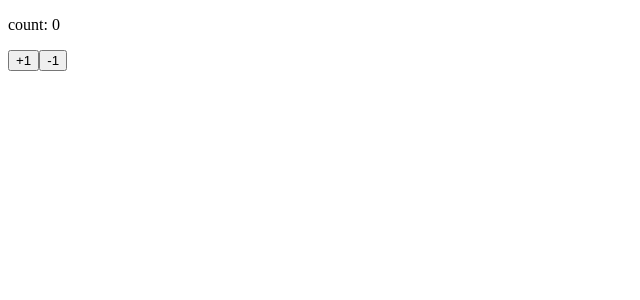
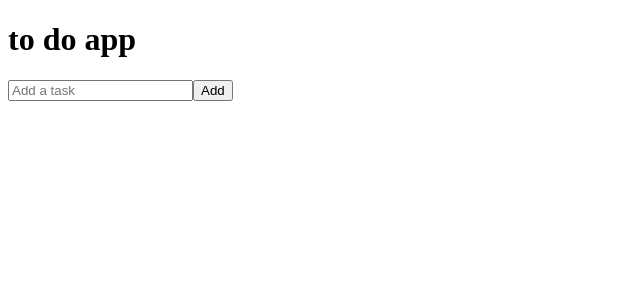
Before and after one commit to 72sevenzy2/react.ts-learning, a React (Vite) app in the folder react.ts/: page / in a window 1280 px wide. Shown: the top 300 px of the page, without its empty margins (0-640 px from the left). Built offline with nearby package versions, Linux system fonts and the light colour scheme.

Commit message:
added yml files for documentations | remade todo app

```diff
--- a/react.ts/src/App.tsx
+++ b/react.ts/src/App.tsx
@@ -5,7 +5,7 @@ import Todoapp from "./components/todo.tsx";
 function App() {
   return (
     <>
-      <Counter></Counter>
+      <Todoapp></Todoapp>
     </>
   )
 }
--- a/react.ts/src/components/todo.tsx
+++ b/react.ts/src/components/todo.tsx
@@ -2,12 +2,12 @@ import React, { useState, useReducer, type JSX } from "react";
 import submitconfig from "../config/submit";
 
 interface Todo { text: string; id: number; }
-interface Addac { type: "add"; payload: string; }
-interface Delac { type: "delete"; payload: number; }
+interface deltodo { type: "delete"; payload: number }
+interface addtodo { type: "add"; payload: string }
 
-type todoaction = Addac | Delac;
+type ztodo = deltodo | addtodo;
 
-const todoreducer = (state: Todo[], action: todoaction): Todo[] => {
+const reducerfunc = (state: Todo[], action: ztodo): Todo[] => {
     switch (action.type) {
         case "add":
             const newtodo: Todo = { text: action.payload, id: Date.now() };
@@ -16,39 +16,42 @@ const todoreducer = (state: Todo[], action: todoaction): Todo[] => {
         case "delete":
             return state.filter(todo => todo.id !== action.payload);
             break;
-        default:
-            return state;
+        default: return state;
     }
 }
 
-const Todoapp = (): JSX.Element => {
-    const [todos, dispatch] = useReducer(todoreducer, [] as Todo[]);
-    const [input, setinput] = useState<string>("");
+const Todoappp = (): JSX.Element => {
+    const [args, setter] = useState<string>("");
+    const [state, dispatch] = useReducer(reducerfunc, [] as Todo[]);
 
-    const handleadd = (event: React.FormEvent<HTMLFormElement>): void => {
-        if (input.trim() !== "") {
-            dispatch({ type: "add", payload: input }); setinput("");
-            event.preventDefault(); console.log("rendered task");
+    const buttonsubmit: string = "initialbutton";
+
+    const handleargs = (event: React.FormEvent<HTMLFormElement>): void => {
+        if (args.trim() !== "") {
+            dispatch({ type: "add", payload: args }); setter("");
+            event.preventDefault(); console.log("rendered task"); // for debugging purposes
         }
     }
 
     return (
-        <div>
-            <form onSubmit={handleadd}>
-                <input type="text" value={input} onChange={(event) => setinput(event.target.value)}
-                    placeholder="Add a new task" onKeyDown={(event) => submitconfig(event, "buttonsubmit")} />
-                <button type="submit" id="buttonsubmit">Add</button>
+        <>
+            <form onSubmit={handleargs}>
+                <h1>to do app</h1>
+                <input type="text" value={args} onChange={(event) => { setter(event.target.value) }}
+                    placeholder="Add a task" aria-label="Add a task" onKeyDown={(event) => submitconfig(event, buttonsubmit)} />
+                <button id={buttonsubmit} type="submit">Add</button>
             </form>
             <ul>
-                {todos.map(todo =>
-                    <li key={todo.id}>
-                        {todo.text} {" "}
-                        <button onClick={() => dispatch({ type: "delete", payload: todo.id })}>DEL</button>
+                {state.map(todo =>
+                    <li key={todo.id}>{todo.text} {" "}
+                        <button aria-label="Delete a task" onClick={() => dispatch({ type: "delete", payload: todo.id })}>
+                            DEL
+                        </button>
                     </li>
                 )}
             </ul>
-        </div>
+        </>
     )
 }
 
-export default Todoapp;
+export default Todoappp;
```
Also changed, not shown: react.ts/src/components/details.yml (added, +20 -0 lines), react.ts/src/config/context.yml (added, +7 -0 lines), 1 other file (tests, documents, lock files or other folders).
